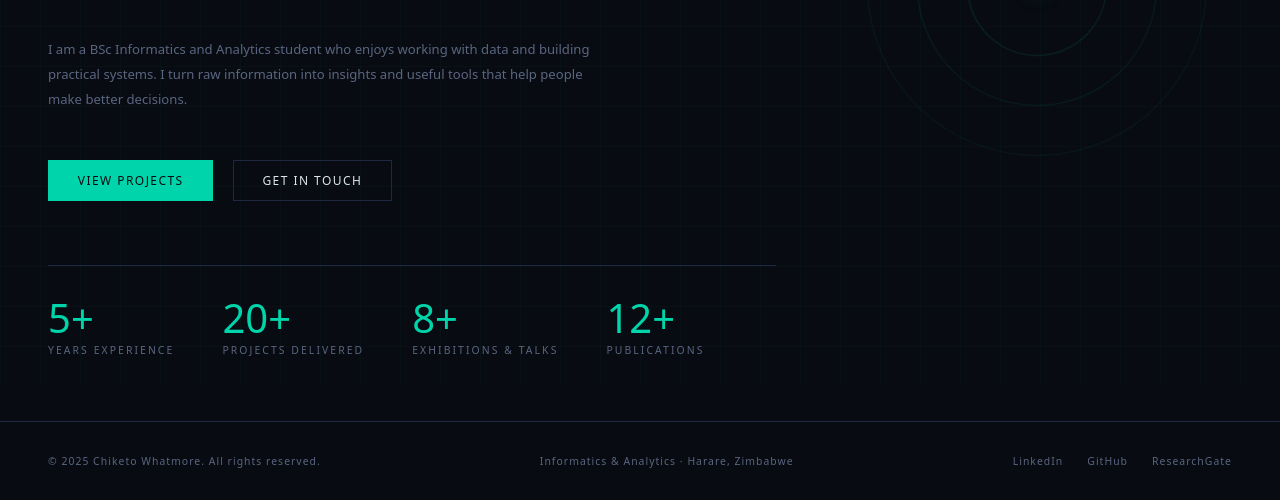
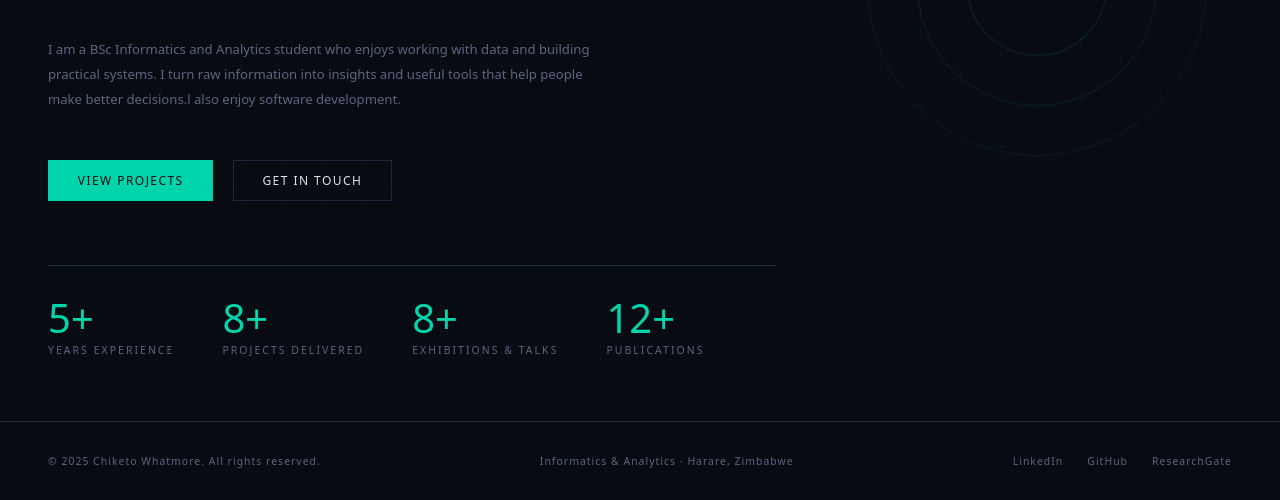
Before and after one commit to Chiketo/my-portfolio, a plain HTML site: page index.html in a window 1280 px wide. Shown: the part 414-914 px from the top of the page. Drawn offline with Linux system fonts and the light colour scheme.

Commit message:
Update index.html

```diff
--- a/index.html
+++ b/index.html
@@ -458,7 +458,8 @@
     </h1>
     <p class="home-title">BSc Informatics and Analytics Student</p>
     <p class="home-bio">
-      I am a BSc Informatics and Analytics student who enjoys working with data and building practical systems. I turn raw information into insights and useful tools that help people make better decisions.
+      I am a BSc Informatics and Analytics student who enjoys working with data and building practical systems. I turn raw information into insights and useful tools that help people make better decisions.l also enjoy software development.
+
     </p>
     <div class="home-cta">
       <a class="btn btn-primary" href="#" onclick="showPage('projects')">View Projects</a>
@@ -470,7 +471,7 @@
         <div class="stat-label">Years Experience</div>
       </div>
       <div>
-        <div class="stat-num" data-count="20">0</div>
+        <div class="stat-num" data-count="8">0</div>
         <div class="stat-label">Projects Delivered</div>
       </div>
       <div>
```
